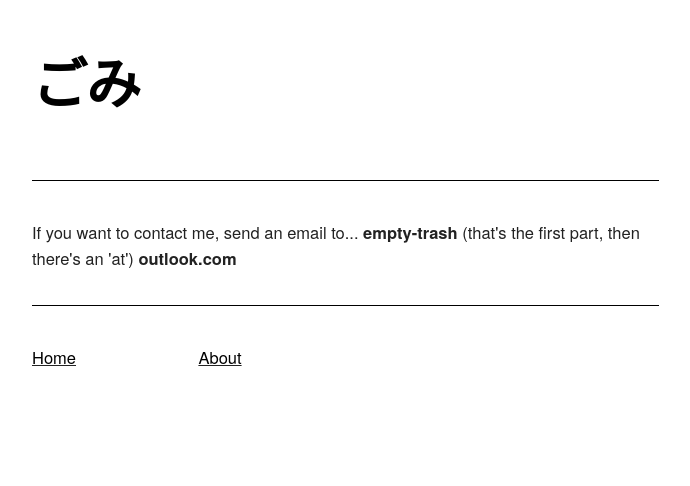
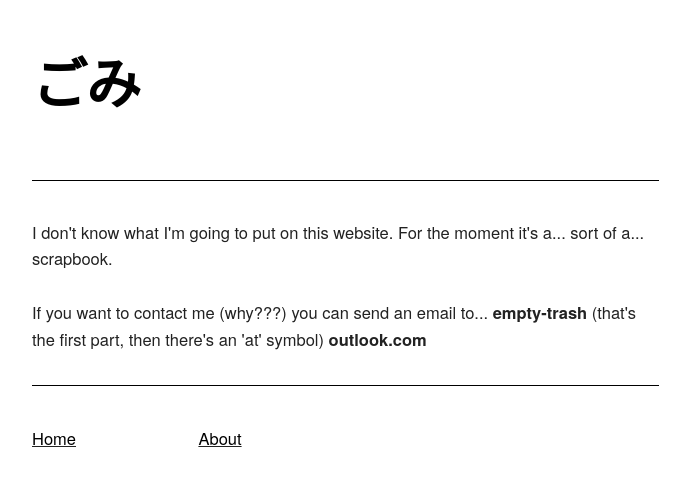
Before and after one commit to mt-trash/mt-trash.github.io, a Jekyll site: the page built from about/index.html, in a window 1280 px wide. Shown: the top 486 px of the page, without its empty margins (128-818 px from the left). Built offline with Jekyll 4.4.1, drawn with Linux system fonts in a browser that asks for light colours.

Commit message:
about edits

```diff
--- a/about/index.html
+++ b/about/index.html
@@ -6,7 +6,8 @@ title: About
 <div class="row">
   <div class="eight columns" style="margin-top: 1%">
   	<hr>
-    <p>If you want to contact me, send an email to... <b>empty-trash</b> (that's the first part, then there's an 'at') <b>outlook.com</b></p>
+  	<p>I don't know what I'm going to put on this website. For the moment it's a... sort of a... scrapbook.
+    <p>If you want to contact me (why???) you can send an email to... <b>empty-trash</b> (that's the first part, then there's an 'at' symbol) <b>outlook.com</b></p>
     <hr>
   </div>
 </div>
```
